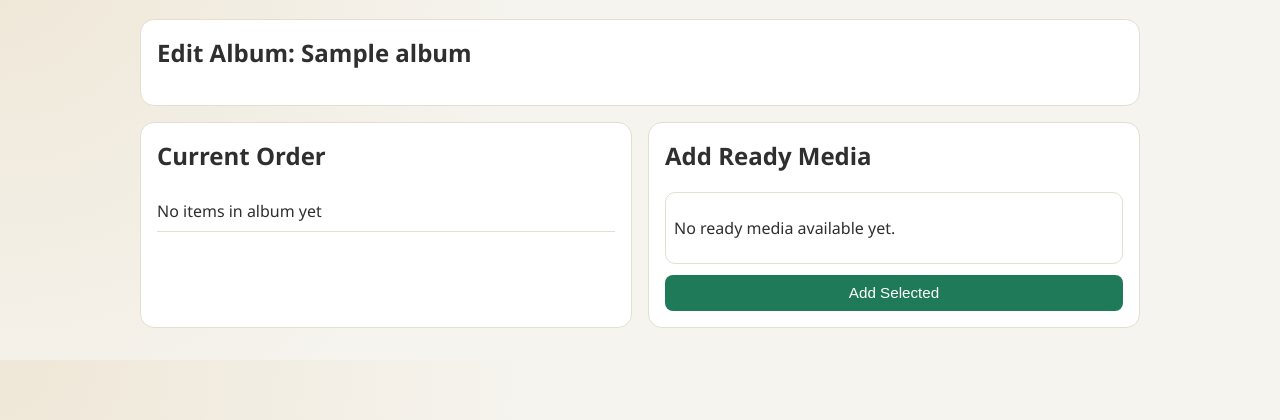
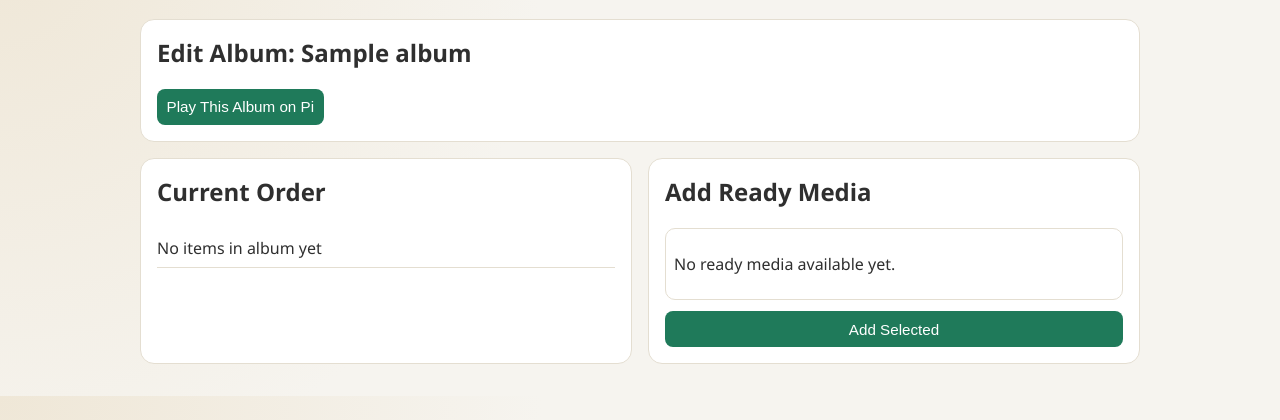
Before and after one commit to patrickwuva/vframe, a Flask app: page /admin/albums/1 in a window 1280 px wide. Shown: the part 49-469 px from the top of the page. Run offline with Flask 3, Linux system fonts and the light colour scheme; data comes from the database, SQL or seed files in the repository; tables that the repository leaves empty hold one stand-in row (values such as "Sample post"); data that the repository does not hold is empty; parts of the project's set-up code (start-up, migrations or seed data) failed here and were passed over.

Commit message:
updating

```diff
--- a/app.py
+++ b/app.py
@@ -1,6 +1,9 @@
+import os
+
 from frameapp import create_app
 
 app = create_app()
 
 if __name__ == "__main__":
-    app.run(host="0.0.0.0", port=5000, debug=True)
+    debug = os.getenv("FLASK_DEBUG", "0") == "1"
+    app.run(host="0.0.0.0", port=int(os.getenv("PORT", "5000")), debug=debug, use_reloader=debug)
--- a/frameapp/blueprints/admin.py
+++ b/frameapp/blueprints/admin.py
@@ -118,7 +118,12 @@ def albums():
         return redirect(url_for("admin.albums"))
 
     all_albums = store.list_albums()
-    return render_template("admin/albums.html", albums=all_albums)
+    active_album_id = store.get_active_album_id()
+    return render_template(
+        "admin/albums.html",
+        albums=all_albums,
+        active_album_id=active_album_id,
+    )
 
 
 @bp.get("/admin/albums/<album_id>")
@@ -130,11 +135,13 @@ def edit_album(album_id: str):
 
     items = store.get_album_items(album_id)
     ready_media = store.list_ready_media()
+    active_album_id = store.get_active_album_id()
     return render_template(
         "admin/album_edit.html",
         album=album,
         items=items,
         ready_media=ready_media,
+        active_album_id=active_album_id,
     )
 
 
@@ -163,6 +170,22 @@ def update_album_items(album_id: str):
     return redirect(url_for("admin.edit_album", album_id=album_id))
 
 
+@bp.post("/admin/albums/<album_id>/activate")
+def activate_album(album_id: str):
+    album = store.get_album(album_id)
+    if album is None:
+        flash("Album not found", "error")
+        return redirect(url_for("admin.albums"))
+
+    store.set_active_album(album_id)
+    flash(f"Now playing: {album['name']}", "success")
+
+    next_url = request.form.get("next")
+    if next_url:
+        return redirect(next_url)
+    return redirect(url_for("admin.albums"))
+
+
 @bp.post("/admin/settings")
 def update_settings():
     default_duration = request.form.get("default_duration", "8").strip()
--- a/frameapp/config.py
+++ b/frameapp/config.py
@@ -7,7 +7,7 @@ class Config:
     BASE_DIR = Path(__file__).resolve().parents[1]
 
     # Default to a local directory on the Pi OS filesystem (NVMe root disk).
-    MEDIA_ROOT = Path(os.getenv("MEDIA_ROOT", "/home/pi/frame-media"))
+    MEDIA_ROOT = Path(os.getenv("MEDIA_ROOT", str(Path.home() / "frame-media")))
     INCOMING_DIR = MEDIA_ROOT / "incoming"
     LIBRARY_DIR = MEDIA_ROOT / "library"
     THUMBS_DIR = MEDIA_ROOT / ".thumbs"
--- a/static/css/app.css
+++ b/static/css/app.css
@@ -74,6 +74,10 @@ main {
 
 .mt {
     margin-top: 1rem;
+}
+
+.mt-half {
+    margin-top: 0.5rem;
 }
 
 .card {
@@ -229,6 +233,8 @@ td {
 .row-actions {
     display: flex;
     gap: 0.4rem;
+    align-items: center;
+    flex-wrap: wrap;
 }
 
 .row-actions form {
--- a/templates/admin/album_edit.html
+++ b/templates/admin/album_edit.html
@@ -3,6 +3,15 @@
 {% block content %}
 <article class="card">
     <h1>Edit Album: {{ album.name }}</h1>
+    <div class="row-actions mt-half">
+        <form method="post" action="{{ url_for('admin.activate_album', album_id=album.id) }}">
+            <input type="hidden" name="next" value="{{ url_for('admin.edit_album', album_id=album.id) }}">
+            <button type="submit">Play This Album on Pi</button>
+        </form>
+        {% if active_album_id == album.id %}
+        <span class="badge ready">currently active</span>
+        {% endif %}
+    </div>
 </article>
 
 <section class="grid two mt">
```
Also changed, not shown: AGENT.md (+6 -6 lines), static/js/player.js (+16 -5 lines), templates/admin/albums.html (+9 -1 lines), README.md, 3 other files.
